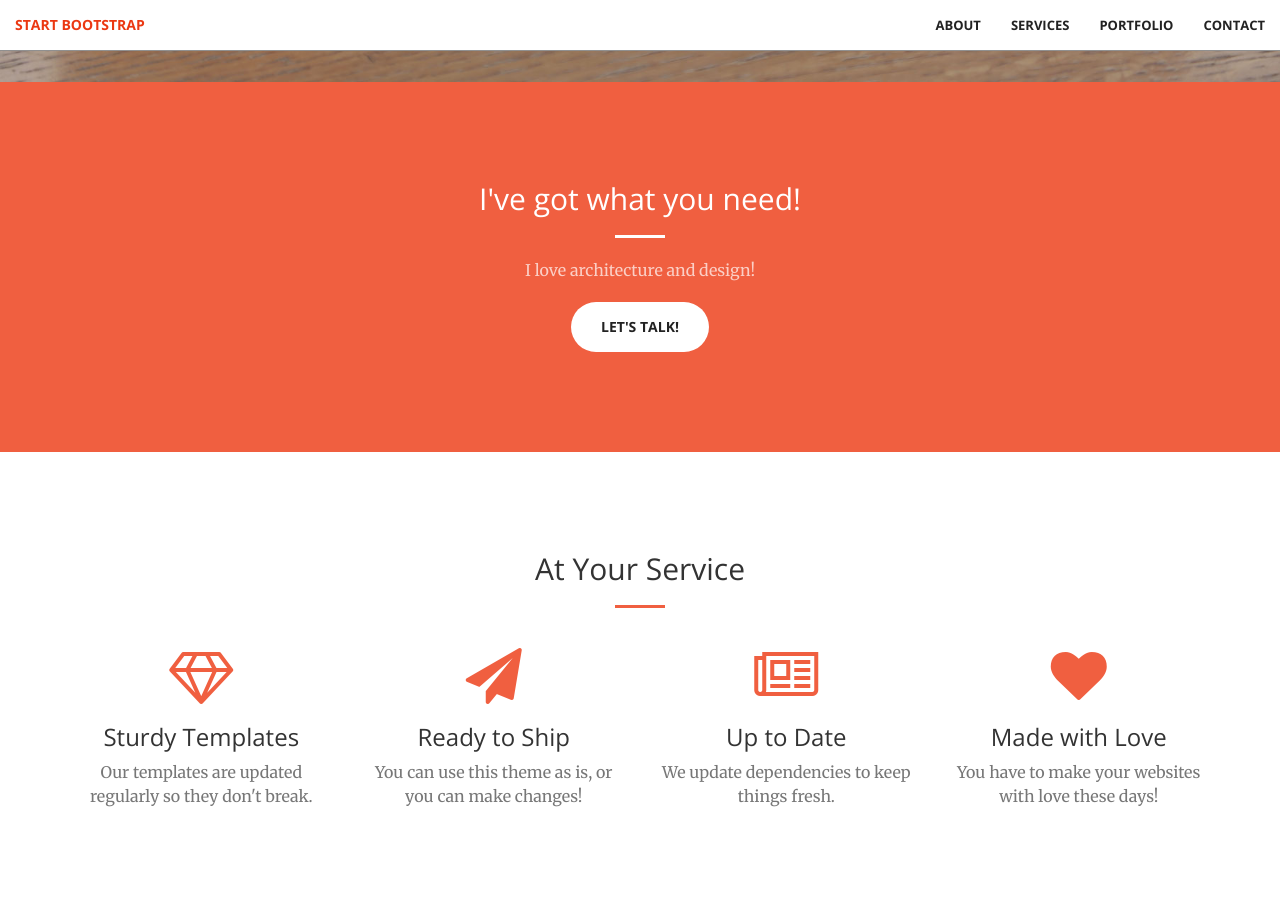
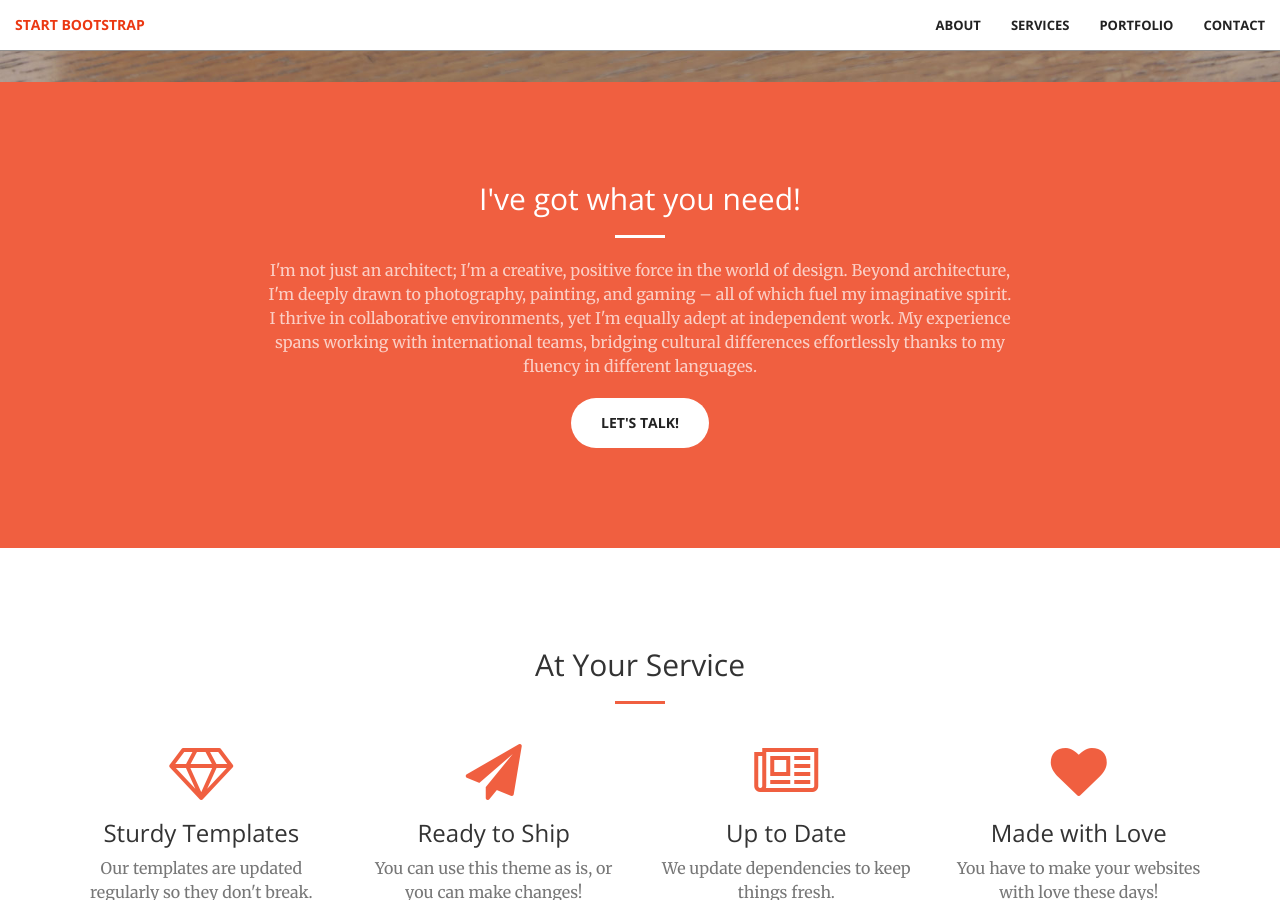
Before and after one commit to meiarchi/meiarchi.github.io, a Jekyll site: the page built from index.html, in a window 1280 px wide and 900 px high, scrolled down 818 px. Built offline with Jekyll 4.4.1, drawn with Linux system fonts in a browser that asks for light colours.

Commit message:
update
test3

```diff
--- a/_includes/call-to-action.html
+++ b/_includes/call-to-action.html
@@ -4,7 +4,7 @@
             <div class="col-lg-8 col-lg-offset-2 text-center">
                 <h2 class="section-heading">I've got what you need!</h2>
                 <hr class="light">
-                <p class="text-faded">I love architecture and design!</p>
+                <p class="text-faded">I'm not just an architect; I'm a creative, positive force in the world of design. Beyond architecture, I'm deeply drawn to photography, painting, and gaming – all of which fuel my imaginative spirit. I thrive in collaborative environments, yet I'm equally adept at independent work. My experience spans working with international teams, bridging cultural differences effortlessly thanks to my fluency in different languages.</p>
                 <a href="#" class="btn btn-default btn-xl">Let's talk!</a>
             </div>
         </div>
```
